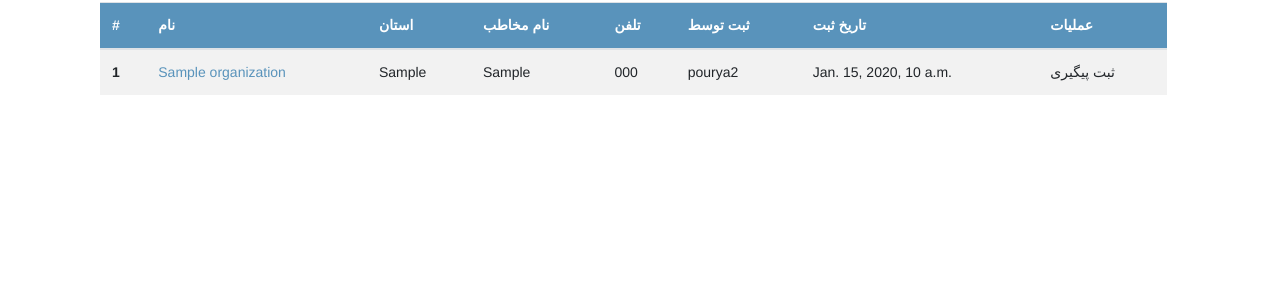
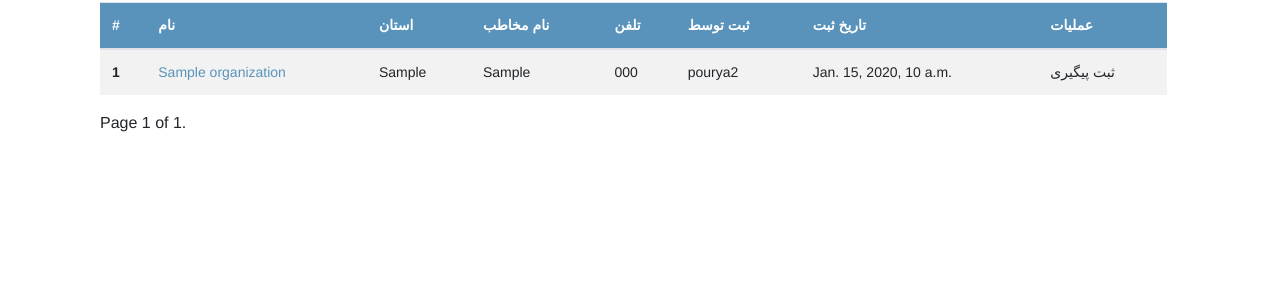
Before and after one commit to pouria-azizi/FinalProject, a Django app: page /organs/organ_list/ in a window 1280 px wide. Shown: the part 150-450 px from the top of the page. Run offline with Django 3.2, Linux system fonts and the light colour scheme; data comes from the database, SQL or seed files in the repository; tables that the repository leaves empty hold one stand-in row (values such as "Sample post"); some libraries are stand-ins or nearby versions.

Commit message:
Adding Comments

```diff
--- a/CRMsoftware/organs/models.py
+++ b/CRMsoftware/organs/models.py
@@ -7,6 +7,9 @@ phone_regex = RegexValidator(regex='^0[0-9]{2,}[0-9]{7,}$', message='phone numbe
 
 
 class OrganizationProduct(models.Model):
+    """
+    Products of organs
+    """
     name = models.CharField(max_length=200)
 
     def __str__(self):
--- a/CRMsoftware/organs/templates/organs/add_entry.html
+++ b/CRMsoftware/organs/templates/organs/add_entry.html
@@ -31,9 +31,6 @@
             <div class="form-group">محصولات تولیدی شرکت
                 {{ form.organization_product }}<a href="{% url 'organ_product' %}">➕</a>
             </div>
-{#            <div class="form-group">#}
-{#                {{ form.created_by }}#}
-{#            </div>#}
 
             <input type="submit" value="Confirm" href="{% url 'organ_list' %}">
 
--- a/CRMsoftware/organs/templates/organs/base.html
+++ b/CRMsoftware/organs/templates/organs/base.html
@@ -64,6 +64,7 @@
 </div>
 
 </body>
+{% block pagination %}{% endblock %}
 <script src="https://code.jquery.com/jquery-3.2.1.slim.min.js" integrity="sha384-KJ3o2DKtIkvYIK3UENzmM7KCkRr/rE9/Qpg6aAZGJwFDMVNA/GpGFF93hXpG5KkN" crossorigin="anonymous"></script>
 <script src="https://cdnjs.cloudflare.com/ajax/libs/popper.js/1.12.9/umd/popper.min.js" integrity="sha384-ApNbgh9B+Y1QKtv3Rn7W3mgPxhU9K/ScQsAP7hUibX39j7fakFPskvXusvfa0b4Q" crossorigin="anonymous"></script>
 <script src="https://maxcdn.bootstrapcdn.com/bootstrap/4.0.0/js/bootstrap.min.js" integrity="sha384-JZR6Spejh4U02d8jOt6vLEHfe/JQGiRRSQQxSfFWpi1MquVdAyjUar5+76PVCmYl" crossorigin="anonymous"></script>
--- a/CRMsoftware/organs/templates/organs/organization_list.html
+++ b/CRMsoftware/organs/templates/organs/organization_list.html
@@ -5,7 +5,10 @@
     {% if category %}{{ category.name }}{% else %}Organs{% endif %}
 {% endblock %}
 {% block content %}
-    <div class="button btn-sm"><button class="header btn-block"><a style="color: black" href="{% url 'create_organ' %}">ایجاد شرکت جدید</a></button> </div>
+    <div class="button btn-sm">
+        <button class="header btn-block"><a style="color: black" href="{% url 'create_organ' %}">ایجاد شرکت جدید</a>
+        </button>
+    </div>
     <form method="get">
 
         <div class="product-list">
@@ -40,22 +43,22 @@
 
         </div>
     </form>
-    {% block pagination %}
-        {% if is_paginated %}
-            <div class="pagination" style="color: #7abaff">
-            <span class="page-links">
+    <div class="pagination">
+    <span class="step-links">
         {% if page_obj.has_previous %}
-                    <a style="color: white"
-                       href="{{ request.path }}?page={{ page_obj.previous_page_number }}">previous</a>
+            <a href="?page=1">&laquo; first</a>
+            <a href="?page={{ page_obj.previous_page_number }}">previous</a>
         {% endif %}
-                <span class="page-current">
+
+        <span class="current">
             Page {{ page_obj.number }} of {{ page_obj.paginator.num_pages }}.
         </span>
+
         {% if page_obj.has_next %}
-                    <a style="color: white" href="{{ request.path }}?page={{ page_obj.next_page_number }}">next</a>
+            <a href="?page={{ page_obj.next_page_number }}">next</a>
+            <a href="?page={{ page_obj.paginator.num_pages }}">last &raquo;</a>
         {% endif %}
     </span>
     </div>
-        {% endif %}
+
 {% endblock %}
-{% endblock %}
--- a/CRMsoftware/organs/views.py
+++ b/CRMsoftware/organs/views.py
@@ -5,7 +5,6 @@ from django.urls import reverse_lazy, reverse
 from django.utils.decorators import method_decorator
 from django.views.decorators.csrf import csrf_exempt
 from django.views.generic import ListView, DetailView
-from . import forms
 from django.contrib.auth.mixins import LoginRequiredMixin
 from django.contrib import messages
 from django.views.generic import CreateView, UpdateView
@@ -19,7 +18,17 @@ class CreateNewOrganization(LoginRequiredMixin, CreateView):
     """
     view for create new organization
     """
-    form_class = forms.EntryOrganizationForm
+    queryset = models.Organization.objects.all()
+    fields = [
+        'province',
+        'name',
+        'organization_phone',
+        'employees_number',
+        'owner',
+        'email',
+        'owner_phone',
+        'organization_product',
+    ]
     template_name = 'organs/add_entry.html'
     extra_context = {'organization_products': models.OrganizationProduct.objects.all()}
 
@@ -63,6 +72,7 @@ class OrgansList(ListView):
     """
     model = models.Organization
     template_name = 'organs/organization_list.html'
+    paginate_by = 5
 
 
 class OrgansDetail(DetailView):
```
Also changed, not shown: CRMsoftware/organs/forms.py (+17 -17 lines), CRMsoftware/products/models.py (+3 -20 lines), CRMsoftware/products/views.py (+6 -13 lines). Lines whose indentation alone changed are shown as unchanged.
